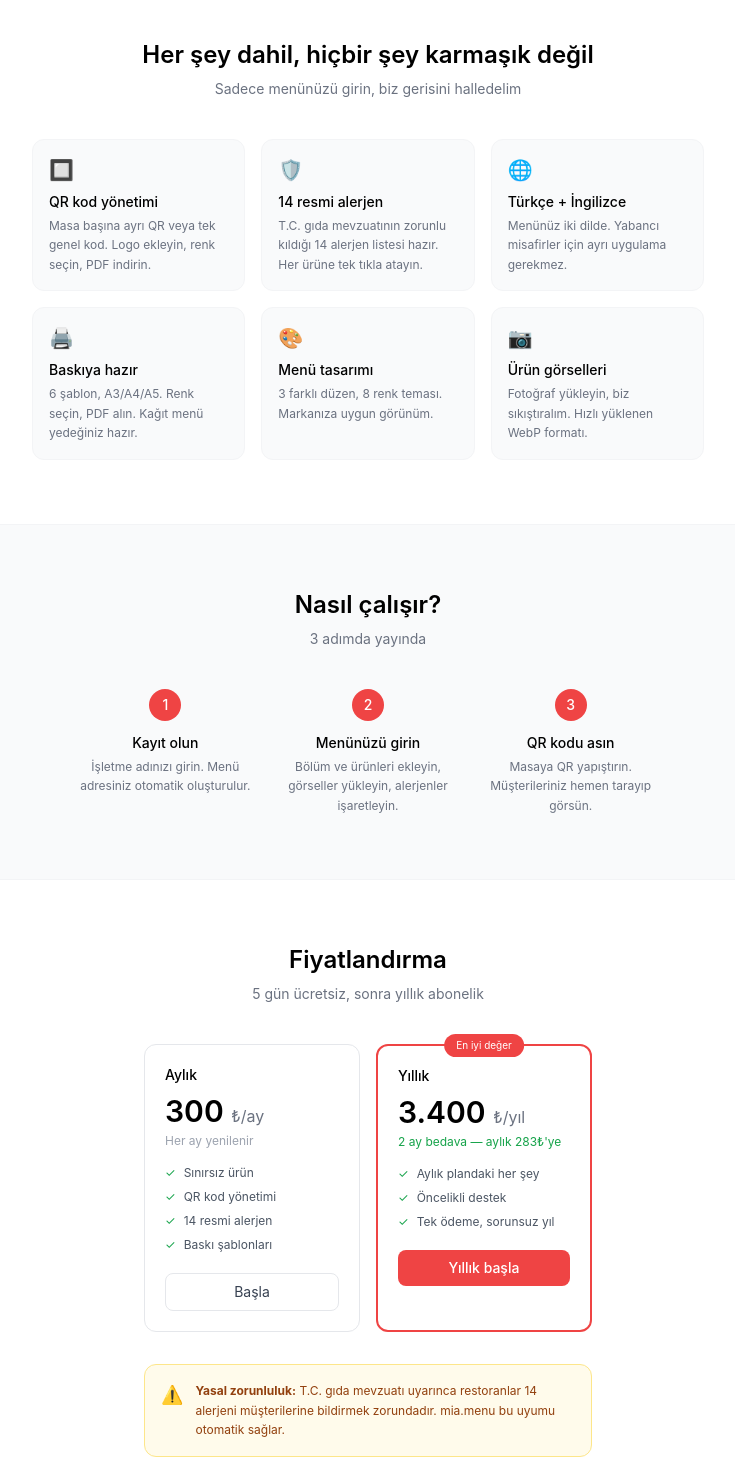
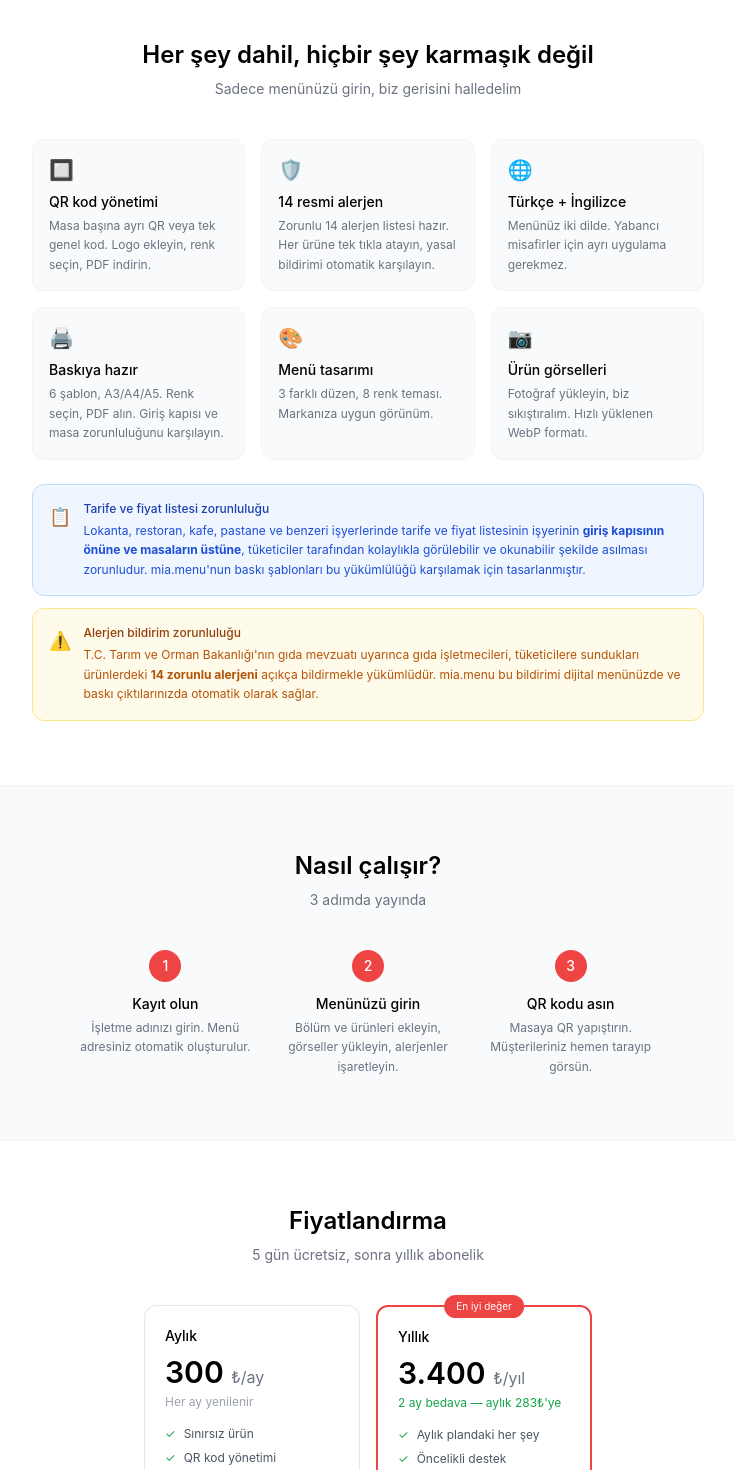
Before and after one commit to burakefeoglu-source/mia-menu, a Next.js app in the folder apps/web/: page / in a window 1280 px wide. Shown: the part 940-2410 px from the top of the page, without its empty margins (272-1007 px from the left). Built offline with nearby package versions, Linux system fonts and the light colour scheme.

Commit message:
landing: yasal uyari kutulari eklendi

```diff
--- a/apps/web/app/page.tsx
+++ b/apps/web/app/page.tsx
@@ -9,14 +9,8 @@ export default function LandingPage() {
       <nav className="flex justify-between items-center px-6 py-3 border-b border-gray-100 bg-white sticky top-0 z-10">
         <Image src="/logo.png" alt="mia.menu" width={100} height={40} className="object-contain" />
         <div className="flex gap-2">
-          <Link href="/giris"
-            className="text-sm px-4 py-2 border border-gray-200 rounded-lg text-gray-700">
-            Giriş
-          </Link>
-          <Link href="/kayit"
-            className="text-sm px-4 py-2 bg-red-500 text-white rounded-lg font-medium">
-            Ücretsiz başla
-          </Link>
+          <Link href="/giris" className="text-sm px-4 py-2 border border-gray-200 rounded-lg text-gray-700">Giriş</Link>
+          <Link href="/kayit" className="text-sm px-4 py-2 bg-red-500 text-white rounded-lg font-medium">Ücretsiz başla</Link>
         </div>
       </nav>
 
@@ -26,31 +20,22 @@ export default function LandingPage() {
           <span>✓</span> T.C. gıda mevzuatına uygun
         </div>
         <h1 className="text-4xl font-semibold text-gray-900 max-w-lg mx-auto leading-tight mb-4">
-          Restoranınız için QR menü,<br/>5 dakikada hazır
+          Restoranınız için QR menü,<br />5 dakikada hazır
         </h1>
         <p className="text-gray-500 max-w-sm mx-auto mb-8 leading-relaxed">
           Kağıt menü masrafı yok. Alerjen zorunluluğu karşılandı.
           Müşteriniz telefonuyla tarar, anında görür.
         </p>
         <div className="flex gap-3 justify-center flex-wrap">
-          <Link href="/kayit"
-            className="bg-red-500 text-white px-6 py-3 rounded-lg font-medium text-sm">
-            5 gün ücretsiz dene
-          </Link>
+          <Link href="/kayit" className="bg-red-500 text-white px-6 py-3 rounded-lg font-medium text-sm">5 gün ücretsiz dene</Link>
           <a href="https://mia-menu.vercel.app/menu/miabistro" target="_blank" rel="noreferrer"
-            className="bg-gray-100 text-gray-700 px-6 py-3 rounded-lg text-sm">
-            Örnek menüyü gör
-          </a>
+            className="bg-gray-100 text-gray-700 px-6 py-3 rounded-lg text-sm">Örnek menüyü gör</a>
         </div>
-
-        {/* Telefon önizleme */}
         <div className="mx-auto mt-12 w-48 border border-gray-200 rounded-2xl overflow-hidden shadow-sm">
           <div className="bg-rose-50 p-3">
             <div className="bg-gray-200 h-16 rounded-md mb-2" />
             <p className="text-xs font-medium">Mia Bistro</p>
-            <span className="text-[10px] bg-green-50 text-green-700 px-1.5 py-0.5 rounded mt-1 inline-block">
-              ✓ Alerjen & kalori bilgisi
-            </span>
+            <span className="text-[10px] bg-green-50 text-green-700 px-1.5 py-0.5 rounded mt-1 inline-block">✓ Alerjen & kalori bilgisi</span>
           </div>
           <div className="flex gap-1 px-2 py-1.5 bg-gray-50 border-b border-gray-100 overflow-hidden">
             {['Kahvaltı', 'Ana', 'Tatlı'].map((t, i) => (
@@ -70,12 +55,13 @@ export default function LandingPage() {
       <section className="px-6 py-16 border-b border-gray-100">
         <h2 className="text-2xl font-semibold text-center mb-2">Her şey dahil, hiçbir şey karmaşık değil</h2>
         <p className="text-center text-gray-500 text-sm mb-10">Sadece menünüzü girin, biz gerisini halledelim</p>
-        <div className="grid grid-cols-2 md:grid-cols-3 gap-4 max-w-2xl mx-auto">
+
+        <div className="grid grid-cols-2 md:grid-cols-3 gap-4 max-w-2xl mx-auto mb-6">
           {[
             ['🔲', 'QR kod yönetimi', 'Masa başına ayrı QR veya tek genel kod. Logo ekleyin, renk seçin, PDF indirin.'],
-            ['🛡️', '14 resmi alerjen', 'T.C. gıda mevzuatının zorunlu kıldığı 14 alerjen listesi hazır. Her ürüne tek tıkla atayın.'],
+            ['🛡️', '14 resmi alerjen', 'Zorunlu 14 alerjen listesi hazır. Her ürüne tek tıkla atayın, yasal bildirimi otomatik karşılayın.'],
             ['🌐', 'Türkçe + İngilizce', 'Menünüz iki dilde. Yabancı misafirler için ayrı uygulama gerekmez.'],
-            ['🖨️', 'Baskıya hazır', '6 şablon, A3/A4/A5. Renk seçin, PDF alın. Kağıt menü yedeğiniz hazır.'],
+            ['🖨️', 'Baskıya hazır', '6 şablon, A3/A4/A5. Renk seçin, PDF alın. Giriş kapısı ve masa zorunluluğunu karşılayın.'],
             ['🎨', 'Menü tasarımı', '3 farklı düzen, 8 renk teması. Markanıza uygun görünüm.'],
             ['📷', 'Ürün görselleri', 'Fotoğraf yükleyin, biz sıkıştıralım. Hızlı yüklenen WebP formatı.'],
           ].map(([icon, title, desc]) => (
@@ -85,6 +71,34 @@ export default function LandingPage() {
               <p className="text-xs text-gray-500 leading-relaxed">{desc}</p>
             </div>
           ))}
+        </div>
+
+        {/* Baskı yasal uyarısı */}
+        <div className="max-w-2xl mx-auto bg-blue-50 border border-blue-200 rounded-xl p-4 flex gap-3">
+          <span className="text-blue-600 text-lg flex-shrink-0 mt-0.5">📋</span>
+          <div>
+            <p className="text-xs font-medium text-blue-800 mb-1">Tarife ve fiyat listesi zorunluluğu</p>
+            <p className="text-xs text-blue-700 leading-relaxed">
+              Lokanta, restoran, kafe, pastane ve benzeri işyerlerinde tarife ve fiyat listesinin
+              işyerinin <strong>giriş kapısının önüne ve masaların üstüne</strong>, tüketiciler tarafından
+              kolaylıkla görülebilir ve okunabilir şekilde asılması zorunludur. mia.menu&apos;nun baskı
+              şablonları bu yükümlülüğü karşılamak için tasarlanmıştır.
+            </p>
+          </div>
+        </div>
+
+        {/* Alerjen yasal uyarısı */}
+        <div className="max-w-2xl mx-auto bg-amber-50 border border-amber-200 rounded-xl p-4 flex gap-3 mt-3">
+          <span className="text-amber-600 text-lg flex-shrink-0 mt-0.5">⚠️</span>
+          <div>
+            <p className="text-xs font-medium text-amber-800 mb-1">Alerjen bildirim zorunluluğu</p>
+            <p className="text-xs text-amber-700 leading-relaxed">
+              T.C. Tarım ve Orman Bakanlığı&apos;nın gıda mevzuatı uyarınca gıda işletmecileri,
+              tüketicilere sundukları ürünlerdeki <strong>14 zorunlu alerjeni</strong> açıkça bildirmekle
+              yükümlüdür. mia.menu bu bildirimi dijital menünüzde ve baskı çıktılarınızda otomatik olarak
+              sağlar.
+            </p>
+          </div>
         </div>
       </section>
 
@@ -111,8 +125,7 @@ export default function LandingPage() {
       <section className="px-6 py-16 border-b border-gray-100">
         <h2 className="text-2xl font-semibold text-center mb-2">Fiyatlandırma</h2>
         <p className="text-center text-gray-500 text-sm mb-10">5 gün ücretsiz, sonra yıllık abonelik</p>
-
-        <div className="grid grid-cols-1 md:grid-cols-2 gap-4 max-w-md mx-auto mb-8">
+        <div className="grid grid-cols-1 md:grid-cols-2 gap-4 max-w-md mx-auto mb-6">
           <div className="bg-white border border-gray-200 rounded-xl p-5">
             <p className="text-sm font-medium mb-2">Aylık</p>
             <p className="text-3xl font-semibold mb-1">300 <span className="text-base font-normal text-gray-500">₺/ay</span></p>
@@ -124,9 +137,8 @@ export default function LandingPage() {
             </ul>
             <Link href="/kayit" className="block text-center text-sm border border-gray-200 rounded-lg py-2 text-gray-700">Başla</Link>
           </div>
-
           <div className="bg-white border-2 border-red-500 rounded-xl p-5 relative">
-            <span className="absolute -top-3 left-1/2 -translate-x-1/2 bg-red-500 text-white text-[10px] px-3 py-1 rounded-full">En iyi değer</span>
+            <span className="absolute -top-3 left-1/2 -translate-x-1/2 bg-red-500 text-white text-[10px] px-3 py-1 rounded-full whitespace-nowrap">En iyi değer</span>
             <p className="text-sm font-medium mb-2">Yıllık</p>
             <p className="text-3xl font-semibold mb-1">3.400 <span className="text-base font-normal text-gray-500">₺/yıl</span></p>
             <p className="text-xs text-green-600 mb-4">2 ay bedava — aylık 283₺&apos;ye</p>
@@ -137,14 +149,6 @@ export default function LandingPage() {
             </ul>
             <Link href="/kayit" className="block text-center text-sm bg-red-500 text-white rounded-lg py-2 font-medium">Yıllık başla</Link>
           </div>
-        </div>
-
-        <div className="max-w-md mx-auto bg-amber-50 border border-amber-200 rounded-xl p-4 flex gap-3">
-          <span className="text-amber-600 text-lg flex-shrink-0">⚠️</span>
-          <p className="text-xs text-amber-800 leading-relaxed">
-            <strong>Yasal zorunluluk:</strong> T.C. gıda mevzuatı uyarınca restoranlar 14 alerjeni
-            müşterilerine bildirmek zorundadır. mia.menu bu uyumu otomatik sağlar.
-          </p>
         </div>
       </section>
 
```
